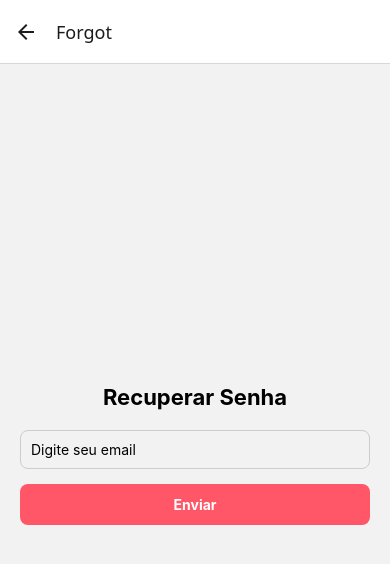
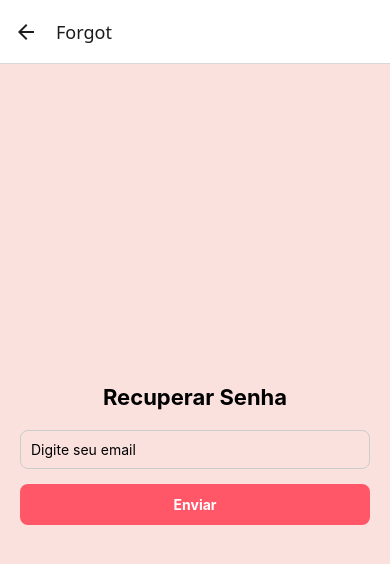
Before and after one commit to Henrique-de-jesus/cantina-app, a React Native app: screen /Forgot in a window 390 px wide. Shown: the top 564 px of the page. Built offline with nearby package versions, Linux system fonts and the light colour scheme.

Commit message:
mudei a background color do esqueceu a senha e também mudei a cor do botão de esquecer a senha

```diff
--- a/screens/ForgotScreen.jsx
+++ b/screens/ForgotScreen.jsx
@@ -33,6 +33,7 @@ export default function ForgotScreen() {
 
 const styles = StyleSheet.create({
   container: {
+    backgroundColor: '#fae1dd',
     flex: 1,
     justifyContent: "center",
     padding: 20,
--- a/screens/LoginScreen.jsx
+++ b/screens/LoginScreen.jsx
@@ -29,7 +29,7 @@ export default function LoginScreen() {
 </TouchableOpacity>
 
 <TouchableOpacity onPress={() => navigation.navigate("Forgot")}>
-  <Text style={{ color: 'blue', marginTop: 10 }}>
+  <Text style={{ color: 'red', marginTop: 10 }}>
     Esqueceu a senha?
   </Text>
 </TouchableOpacity>
```
